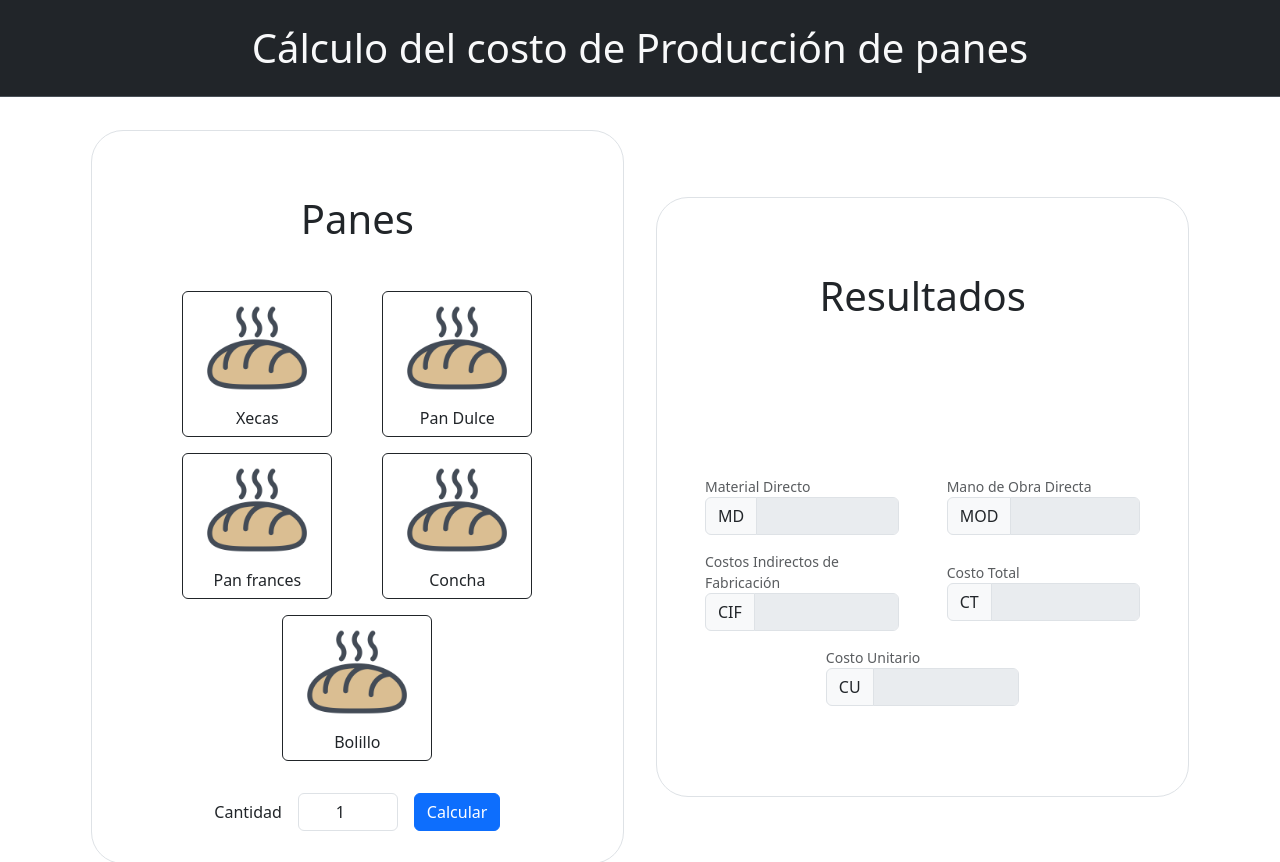
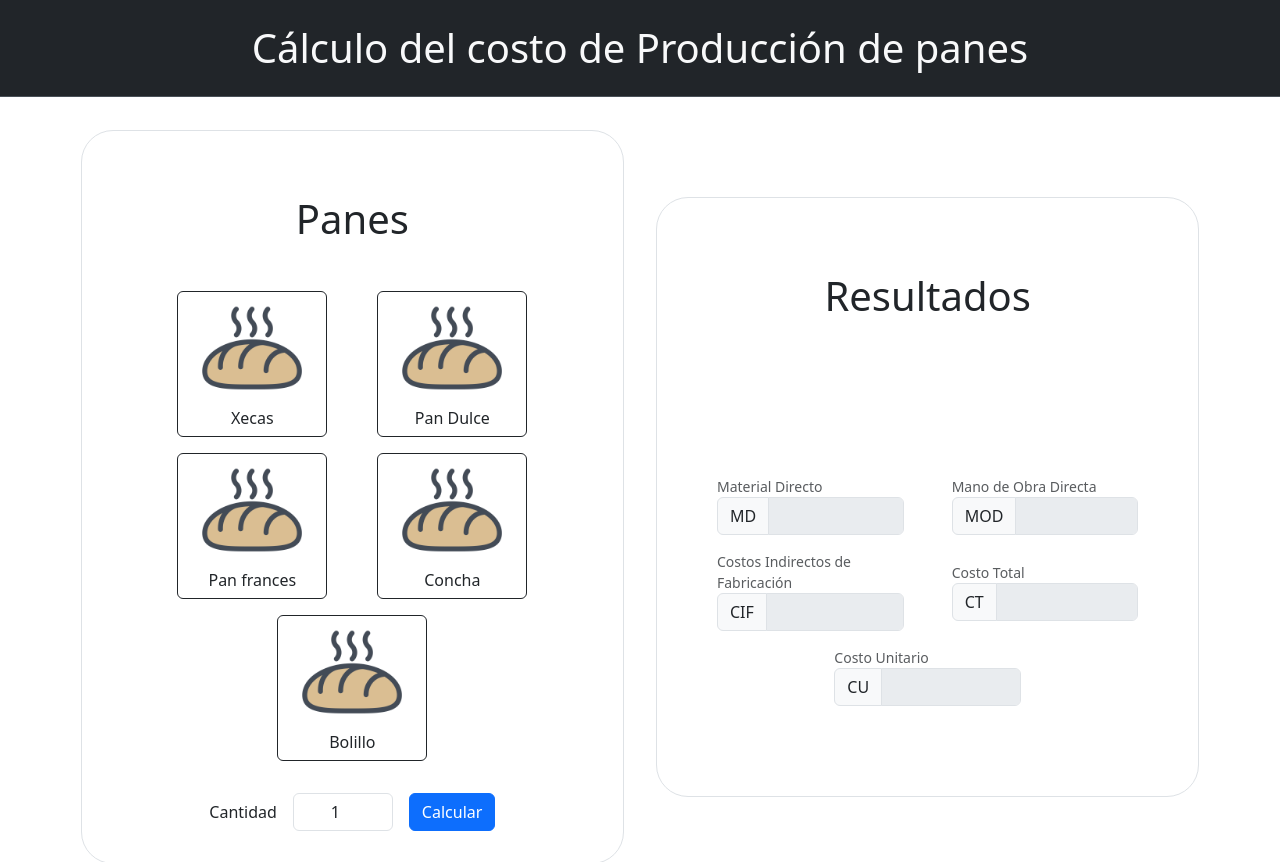
Before and after one commit to Nowht/Panaderia, a plain HTML site: page index.html in a window 1280 px wide. Shown: the top 862 px of the page. Drawn offline with nearby package versions, Linux system fonts and the light colour scheme.

Commit message:
Cambios menores 2

```diff
--- a/index.html
+++ b/index.html
@@ -17,9 +17,9 @@
             </div>
         </nav>
     </header>
-    <main style="min-height: 100vh; display: flex; flex-direction: column;">
-        <section class="d-flex flex-md-row flex-column justify-content-center align-items-center" style="flex: 1;">
-            <div class="col-sm-12 col-lg-5 border rounded-5 my-3 m-sm-3 h-100 py-3" style="min-height: 600px;">
+    <main style="min-height: 100vh; display: flex; flex-direction: column; overflow: hidden;">
+        <section class="row align-items-center justify-content-center" style="flex: 1;">
+            <div class="col-12 col-lg-5 border rounded-5 my-3 m-sm-3 h-100 py-3" style="min-height: 600px;">
                 <h1 class="text-center my-5">Panes</h1>
                 <form action="" class="container">
                     <div class="row g-3 justify-content-center">
@@ -72,7 +72,7 @@
                     </div>
                 </form>
             </div>
-            <div class="col-sm-12 col-lg-5 border rounded-5 my-3 m-sm-3 h-100 row align-items-center justify-content-center" style="min-height: 600px;">
+            <div class="col-12 col-lg-5 border rounded-5 my-3 m-sm-3 h-100 row align-items-center justify-content-evenly" style="min-height: 600px;">
                 <h1 class="col-12 text-center">Resultados</h1>
                 <form action="" class="col-12 row gx-5 justify-content-center align-items-center">
                     <div class="col-12 col-sm-6">
```
